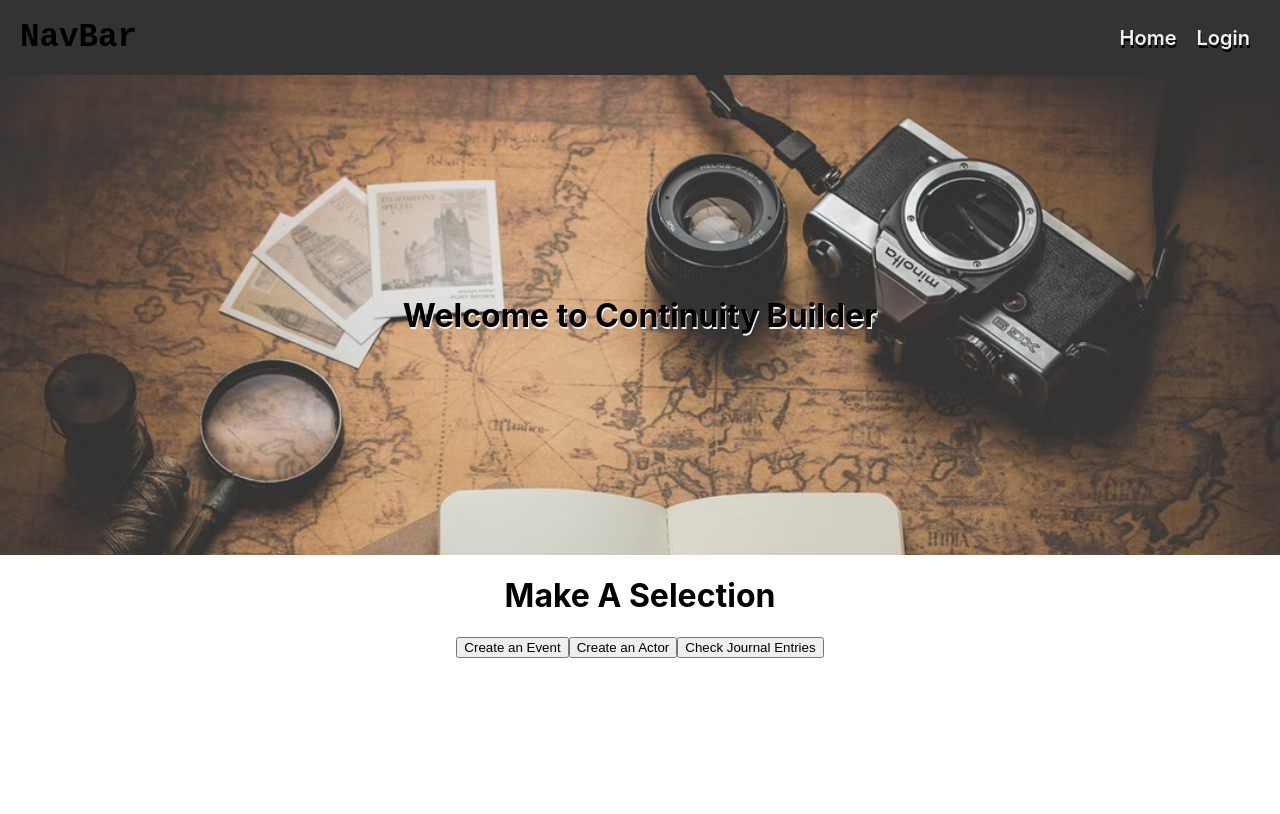
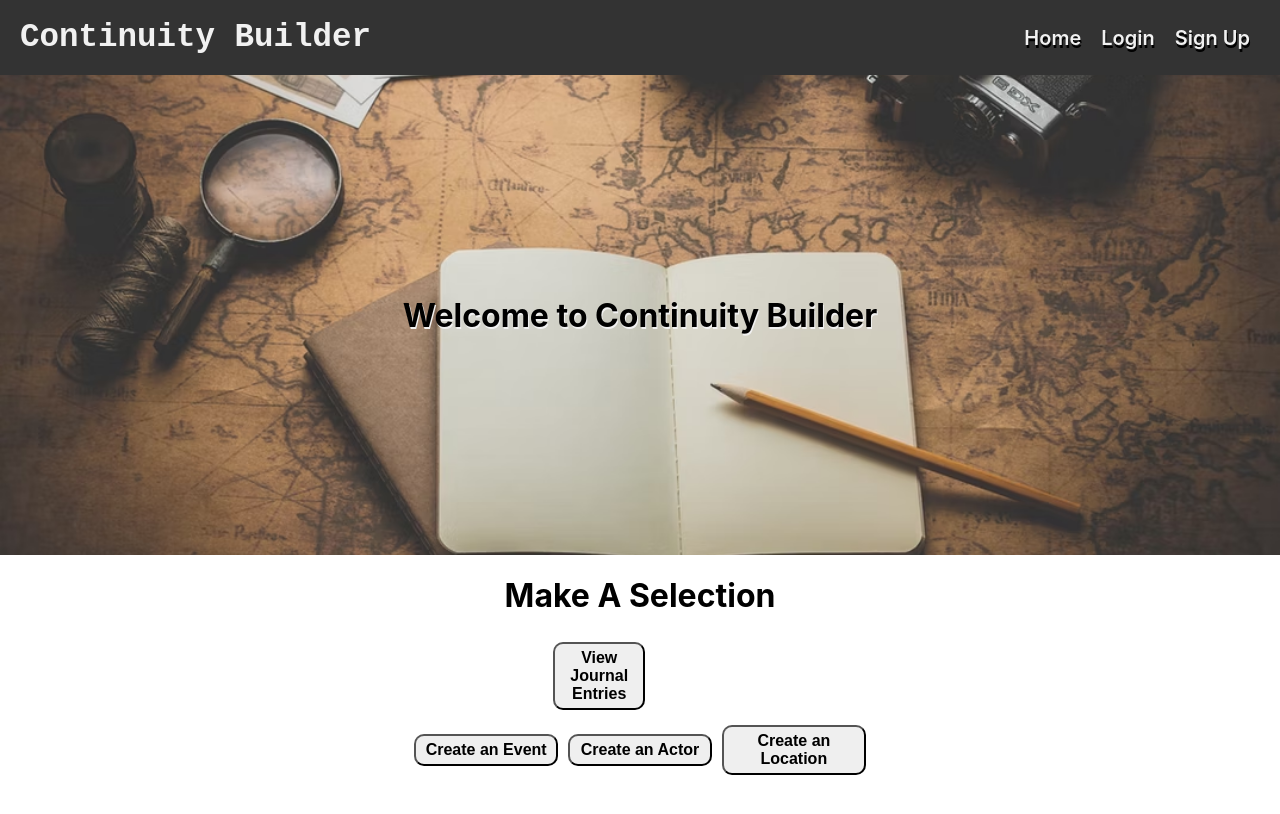
Before and after one commit to jmitsou/cont-builder-React-, a React (Create React App) app: page / in a window 1280 px wide. Shown: the top 814 px of the page. Built offline with nearby package versions, Linux system fonts and the light colour scheme.

Commit message:
updated navBar, and Sign up page

```diff
--- a/src/components/Auth/NewUserForm.js
+++ b/src/components/Auth/NewUserForm.js
@@ -0,0 +1,9 @@
+import React from 'react';
+
+const NewUserForm = (props) => {
+    return (
+        <h1>NewUserForm</h1>
+    )
+}
+
+export default NewUserForm;
--- a/src/components/Auth/Register.js
+++ b/src/components/Auth/Register.js
@@ -0,0 +1,44 @@
+import React , {useState} from 'react';
+import NewUserForm from './NewUserForm';
+import Container from '../common/Container';
+import Splash from '../common/Splash';
+import RegSplash from '../../Assets/RegSplash.avif';
+
+const Register = (props) => {
+    const [newUser,setNewUser] = useState({
+        email: '',
+        password: '',
+        fName: '',
+        lName: '',
+        isMember: false
+    })
+
+    const updateForm = (field,value) => {
+        setNewUser({
+            ...newUser,
+            [field]: value
+        })
+    }
+
+    const onSubmit = () => {};
+
+    return (
+        <Container>
+            <Splash image={RegSplash} style={{
+                height: '30vh',
+                color: '#f1f1f1',
+
+            }}>
+                    <h1>Register</h1>
+            </Splash>
+
+            <NewUserForm
+                newUser={newUser}
+                onChange={updateForm}
+                onSubmit={onSubmit}
+            />
+        </Container>
+    )
+}
+
+export default Register;
--- a/src/components/Home/Home.js
+++ b/src/components/Home/Home.js
@@ -2,6 +2,7 @@ import React from 'react';
 import Container from '../common/Container'
 import Splash from '../common/Splash';
 import splashImg from '../../Assets/splash1.avif';
+import FaButton from '../faCommon/FaButton';
 
 const Home = () => {
     return(
@@ -14,13 +15,13 @@ const Home = () => {
             <div>
                 <h1>Make A Selection</h1>
             </div>
-            <div style={{
-                margin :'0 20px',
-                color: "#f1f1f1",
-            }}>
-                <button>Create an Event</button>
-                <button>Create an Actor</button>
-                <button>Check Journal Entries</button>
+            <div>
+                <FaButton>View Journal Entries</FaButton>
+            </div>
+            <div>
+                <FaButton>Create an Event</FaButton>
+                <FaButton>Create an Actor</FaButton>
+                <FaButton>Create an Location</FaButton>
             </div>
 
 
--- a/src/components/NavBar/NavBar.js
+++ b/src/components/NavBar/NavBar.js
@@ -20,8 +20,9 @@ const NavBar = (prop) => {
                     fontFamily:"monospace",
                     fontWeight:"bold",
                     fontSize: '2.5em',
-                    margin: "0 20px"
-                }}>NavBar</h1>
+                    margin: "0 20px",
+                    color: '#f1f1f1'
+                }}>Continuity Builder</h1>
                 <div style={{
                     margin: '0 20px',
                     flexDirection:'row',
@@ -30,7 +31,8 @@ const NavBar = (prop) => {
                     alignItems: 'center',
                 }}>
                    <NavButton to="/" label='Home'/>
-                   <NavButton to="/" label='Login'/>
+                   <NavButton to="/login" label='Login'/>
+                   <NavButton to="/signup" label='Sign Up'/>
                 </div>
 
             </div>
--- a/src/components/Routers/AppRouter.js
+++ b/src/components/Routers/AppRouter.js
@@ -1,5 +1,6 @@
 import React from 'react';
 import {Route, Routes} from 'react-router-dom';
+import Register from '../Auth/Register';
 import Home from '../Home/Home'
 import NavBar from '../NavBar/NavBar';
 
@@ -11,6 +12,7 @@ const AppRouter = () => {
       <NavBar/>
       <Routes>
           <Route path="/" element={<Home />} />
+          <Route path="/signup" element={<Register />} />
       </Routes>
     </div>
   )
--- a/src/components/common/Splash.js
+++ b/src/components/common/Splash.js
@@ -15,6 +15,7 @@ const Splash = (props) => {
 
 const style = {
     backgroundSize: 'cover',
+    backgroundPosition: 'center',
     height: '60vh',
     justifyContent: 'center',
     alignItems: 'center',
--- a/src/components/faCommon/FaButton.js
+++ b/src/components/faCommon/FaButton.js
@@ -24,8 +24,8 @@ const FaButton = (props) => {
 const myStyles = {
   button: {
     alignSelf: "center",
-    backgroundColor: "#3343f2",
-    marginLeft: 5,
+    backgroundColor: 'biege',
+         marginLeft: 5,
     marginRight: 5,
     marginBottom: 10,
     marginTop: 5,
```
Also changed, not shown: src/components/Auth/Login.js (+15 -0 lines), src/components/Auth/LoginForm.js (+9 -0 lines), src/Assets/RegSplash.avif (added).
